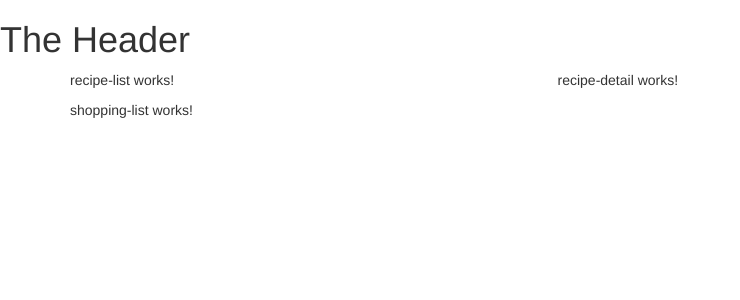
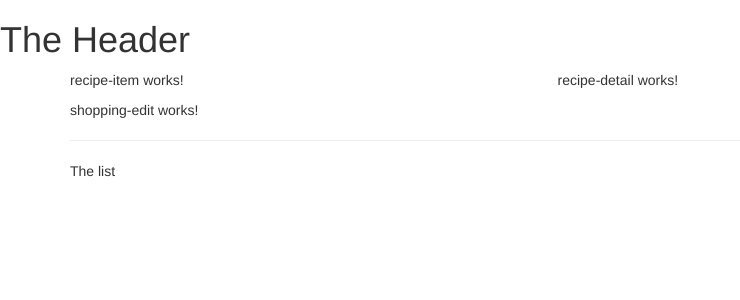
Before and after one commit to sakiladissanayake/Angular8_LearningApp, an Angular app: page / in a window 1280 px wide. Shown: the top 300 px of the page, without its empty margins (0-740 px from the left). Built offline with nearby package versions, Linux system fonts and the light colour scheme.

Commit message:
create project structure

```diff
--- a/src/app/recipes/recipe-list/recipe-list.component.html
+++ b/src/app/recipes/recipe-list/recipe-list.component.html
@@ -1 +1 @@
-<p>recipe-list works!</p>
+<app-recipe-item></app-recipe-item>
--- a/src/app/shopping-list/shopping-list.component.html
+++ b/src/app/shopping-list/shopping-list.component.html
@@ -1 +1,7 @@
-<p>shopping-list works!</p>
+<div class="row">
+    <div class="col-xs-10">
+        <app-shopping-edit></app-shopping-edit>
+        <hr>
+        <p>The list</p>
+    </div>
+</div>
```
